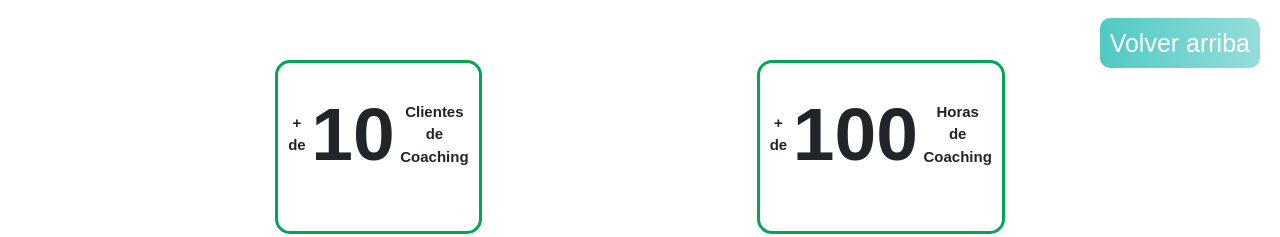
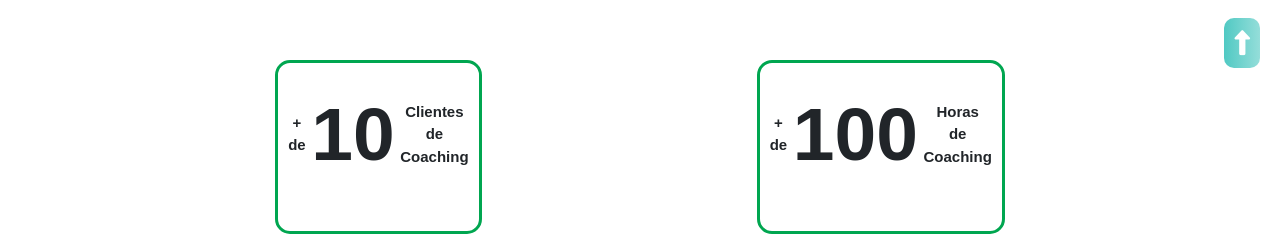
Before and after one commit to bgauna/desafiogit, a website: page index.html in a window 1280 px wide. Shown: the part 712-949 px from the top of the page. Drawn offline with nearby package versions, Linux system fonts and the light colour scheme.

Commit message:
correccion flecha ir arriba

```diff
--- a/index.html
+++ b/index.html
@@ -214,7 +214,7 @@
 
     <!--Acá va el enlace interno de IR HACIA ARRIBA-->
     <section id="volver" class="section__article--margin bloques--inblock btnVolver">
-        <h3 class="textoDeBoton"><a href="#cabecera">Volver arriba</a></h3>
+        <h3 class="textoDeBoton"><a href="#cabecera"><i class="fa-solid fa-up-long"></i></a></h3>
     </section>
 
 
```
Also changed, not shown: pages/agenda.html (+1 -1 lines), pages/conoceme.html (+1 -1 lines), pages/contacto.html (+1 -1 lines), pages/servicios.html (+1 -1 lines).
